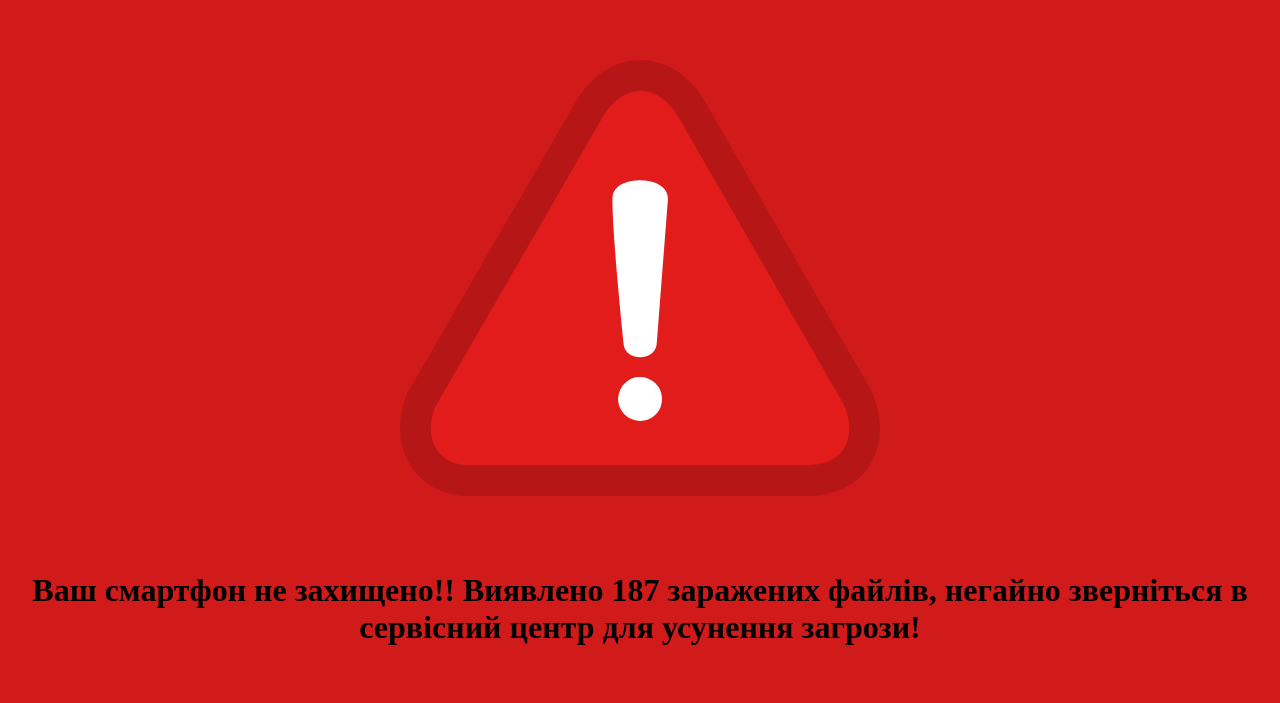
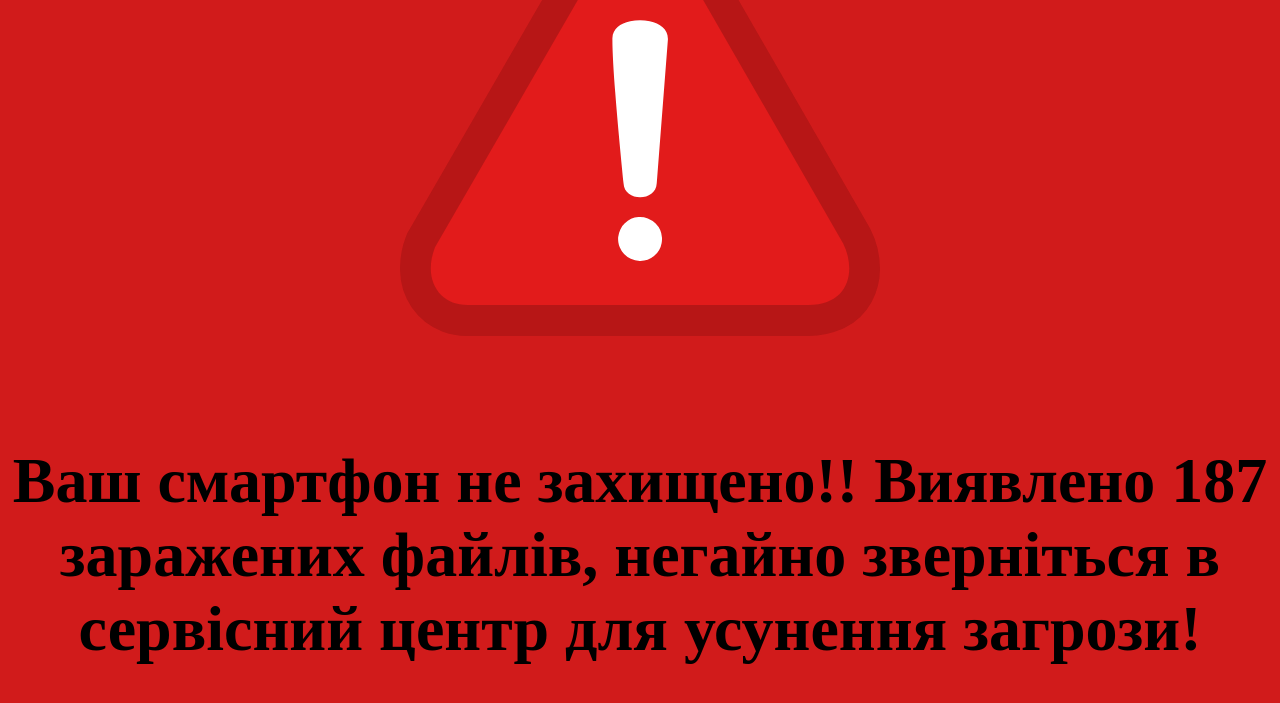
Before and after one commit to scamont228/scamont228.github.io, a plain HTML site: page index.html in a window 1280 px wide. Shown: the part 671-1374 px from the top of the page. Drawn offline with Linux system fonts and the light colour scheme.

Commit message:
Add files via upload

```diff
--- a/styles.css
+++ b/styles.css
@@ -4,7 +4,7 @@ body {
 }
 
 .scam {
-	margin-top: 30rem;
+	margin-top: 20rem;
 	display: flex;
 	flex-direction: column;
 	align-items: center;
@@ -24,6 +24,6 @@ body {
 
 .text2 {
 	text-align: center;
-	font-size: 2rem;
+	font-size: 4rem;
 	font-weight: bold;
 }
```
